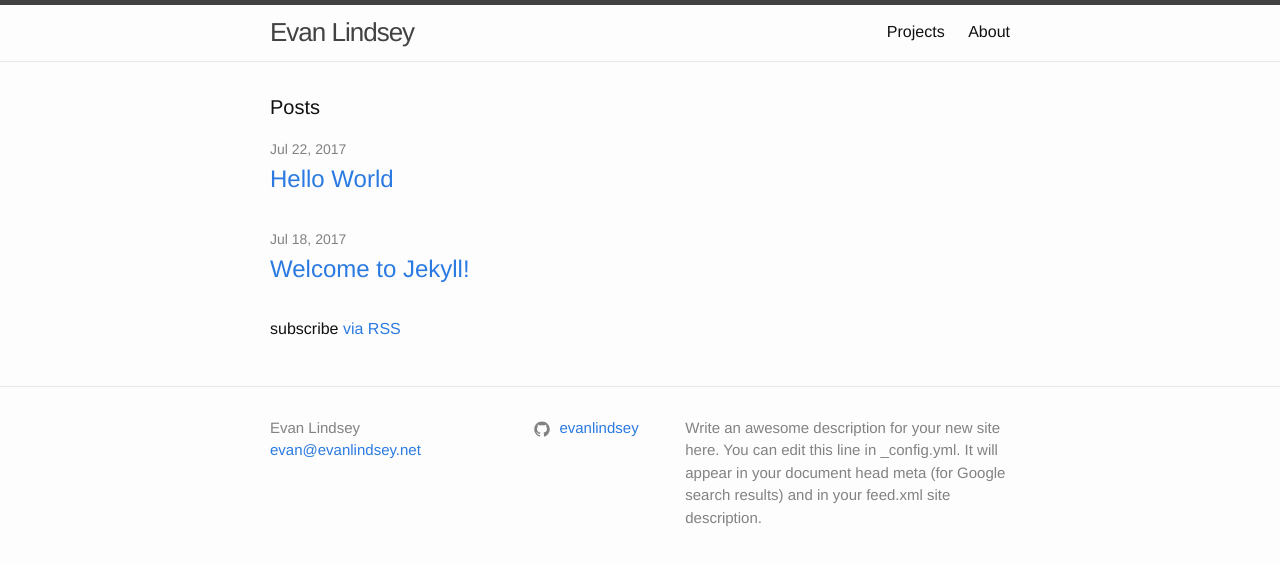
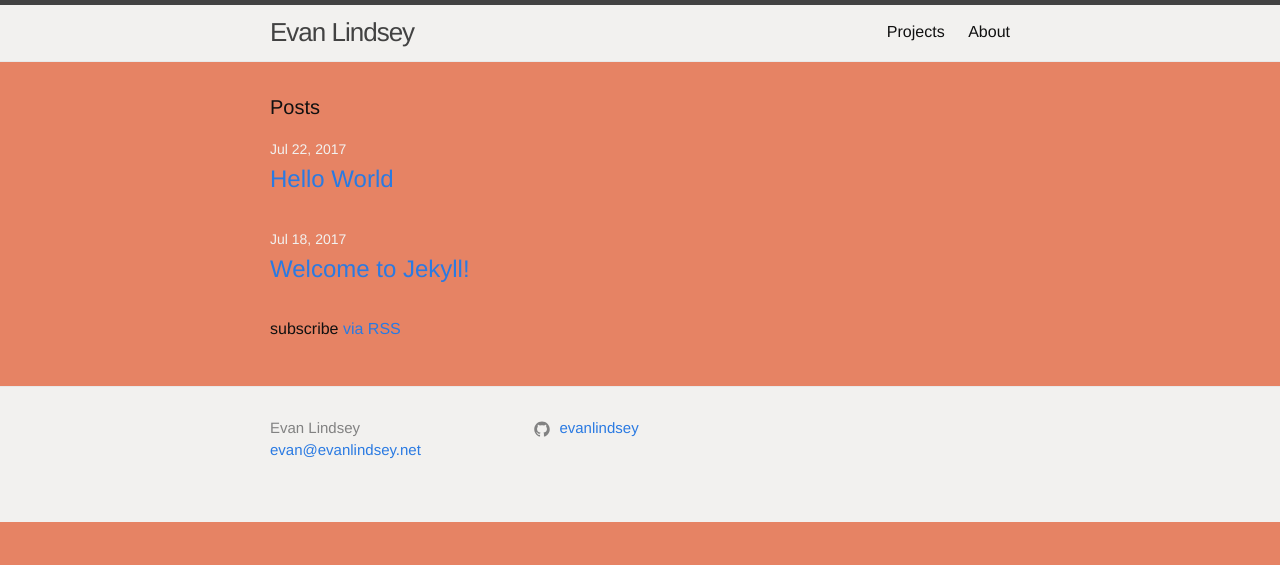
Before and after one commit to evanlindsey/evanlindsey.github.io, a Jekyll site: the page built from index.md, in a window 1280 px wide. Shown: the top 565 px of the page. Built offline with Jekyll 4.4.1, drawn with Linux system fonts in a browser that asks for light colours; nearby versions of some CDN libraries.

Commit message:
update colors; remove 'description'

```diff
--- a/_config.yml
+++ b/_config.yml
@@ -15,10 +15,7 @@
 # in the templates via {{ site.myvariable }}.
 title: Evan Lindsey
 email: evan@evanlindsey.net
-description: > # this means to ignore newlines until "baseurl:"
-  Write an awesome description for your new site here. You can edit this
-  line in _config.yml. It will appear in your document head meta (for
-  Google search results) and in your feed.xml site description.
+description: ""
 baseurl: "" # the subpath of your site, e.g. /blog
 url: "https://www.evanlindsey.net" # the base hostname & protocol for your site, e.g. http://example.com\
 github_username:  evanlindsey
--- a/_sass/minima.scss
+++ b/_sass/minima.scss
@@ -11,8 +11,10 @@ $base-line-height: 1.5 !default;
 $spacing-unit:     30px !default;
 
 $text-color:       #111 !default;
-$background-color: #fdfdfd !default;
+$background-color: #e68364 !default;
 $brand-color:      #2a7ae2 !default;
+$header-color:     #f2f1ef !default;
+$footer-color:     #f2f1ef !default;
 
 $grey-color:       #828282 !default;
 $grey-color-light: lighten($grey-color, 40%) !default;
--- a/_sass/minima/_layout.scss
+++ b/_sass/minima/_layout.scss
@@ -5,6 +5,7 @@
   border-top: 5px solid $grey-color-dark;
   border-bottom: 1px solid $grey-color-light;
   min-height: $spacing-unit * 1.865;
+  background-color: $header-color;
 
   // Positioning context for the mobile navigation icon
   position: relative;
@@ -50,7 +51,7 @@
     position: absolute;
     top: 9px;
     right: $spacing-unit / 2;
-    background-color: $background-color;
+    background-color: $header-color;
     border: 1px solid $grey-color-light;
     border-radius: 5px;
     text-align: right;
@@ -108,6 +109,7 @@
 .site-footer {
   border-top: 1px solid $grey-color-light;
   padding: $spacing-unit 0;
+  background-color: $footer-color;
 }
 
 .footer-heading {
@@ -194,7 +196,7 @@
 
 .post-meta {
   font-size: $small-font-size;
-  color: $grey-color;
+  color: $header-color;
 }
 
 .post-link {
--- a/_sass/minima/project-list.scss
+++ b/_sass/minima/project-list.scss
@@ -5,17 +5,17 @@
     .project-content {
         display: none;
         position: absolute;
-        background-color: $background-color;
-        width: 260px;
+        background-color: $header-color;
         border: 1px solid $grey-color-light;
         border-radius: 5px;
+        width: 250px;
         z-index: 1;
         right: 0;
     }
 
     .project-content a {
         display: block;
-        padding: 12px 16px;
+        padding: 10px;
     }
 
     &:hover .project-content {
@@ -25,14 +25,14 @@
     @include media-query($on-palm) {
         .project-content {
             right: 112px;
-            top: -8px;
+            top: -6px;
         }
 
         > a::before {
             content: '';
+            display: inline-block;
             border: solid #000;
             border-width: 0 2px 2px 0;
-            display: inline-block;
             padding: 4px;
             margin-right: 4px;
             transform: rotate(135deg);
```
